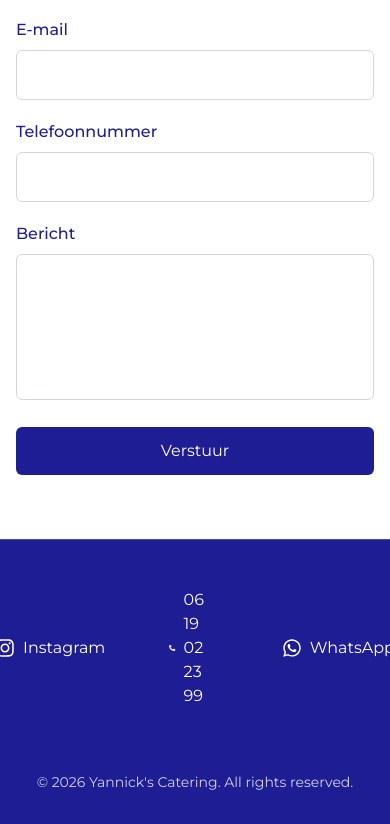
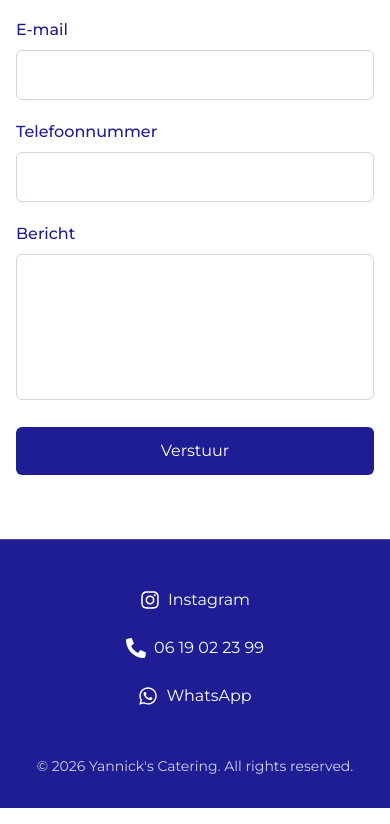
Before and after one commit to imadzaanine/yannickscatering, a Next.js app: page / in a window 390 px wide. Shown: the part 5490-6314 px from the top of the page. Built offline with nearby package versions, Linux system fonts and the light colour scheme.

Commit message:
Everything is good for small dispalys

```diff
--- a/public/components/layout/Footer.tsx
+++ b/public/components/layout/Footer.tsx
@@ -3,19 +3,18 @@ import { FaInstagram, FaWhatsapp, FaPhone } from "react-icons/fa";
 
 const Footer: React.FC = () => {
   return (
-    <footer className="w-full bg-[#1E1D94] text-white border-t border-white/20"
-    style={{ padding: "2rem 0" }}>
-      <div className=" mx-auto px-6"
-        style={{ gap: "1rem", display: "flex", flexDirection: "column", alignItems: "center" }}>
+    <footer
+  className="w-full bg-[#1E1D94] text-white border-t border-white/20 py-8"
+>
+  <div className="mx-auto px-6 flex flex-col items-center gap-4">
+
     {/* Contact links */}
-        <div className="flex justify-center items-center my-4"
-        style={{ gap: "4rem" }}>
+    <div className="flex flex-col sm:flex-row items-center justify-center gap-6 sm:gap-16 my-4">
       <a
         href="https://www.instagram.com/yannickscatering/"
         target="_blank"
         rel="noopener noreferrer"
-            className="flex items-center gap-3 hover:opacity-80 transition-opacity"
-            style={{ gap: "0.5rem" }}
+        className="flex items-center gap-2 hover:opacity-80 transition-opacity"
       >
         <FaInstagram className="text-xl" />
         <span>Instagram</span>
@@ -23,10 +22,9 @@ const Footer: React.FC = () => {
 
       <a
         href="tel:+31619022399"
-            className="flex items-center gap-3 hover:opacity-80 transition-opacity"
-            style={{ gap: "0.5rem" }}
+        className="flex items-center gap-2 hover:opacity-80 transition-opacity"
       >
-            <FaPhone className="text-xl" style={{ transform: "scaleX(-1)" }} />
+        <FaPhone className="text-xl scale-x-[-1]" />
         <span>06 19 02 23 99</span>
       </a>
 
@@ -34,8 +32,7 @@ const Footer: React.FC = () => {
         href="https://wa.me/31619022399"
         target="_blank"
         rel="noopener noreferrer"
-            className="flex items-center gap-3 hover:opacity-80 transition-opacity"
-            style={{ gap: "0.5rem" }}
+        className="flex items-center gap-2 hover:opacity-80 transition-opacity"
       >
         <FaWhatsapp className="text-xl" />
         <span>WhatsApp</span>
@@ -43,11 +40,12 @@ const Footer: React.FC = () => {
     </div>
 
     {/* Copyright */}
-        <div className="mt-8 flex justify-center">
+    <div className="mt-4 text-center">
       <p className="text-sm text-white/80">
         © 2026 Yannick's Catering. All rights reserved.
       </p>
     </div>
+
   </div>
 </footer>
   );
```
Lines whose indentation alone changed are shown as unchanged.
